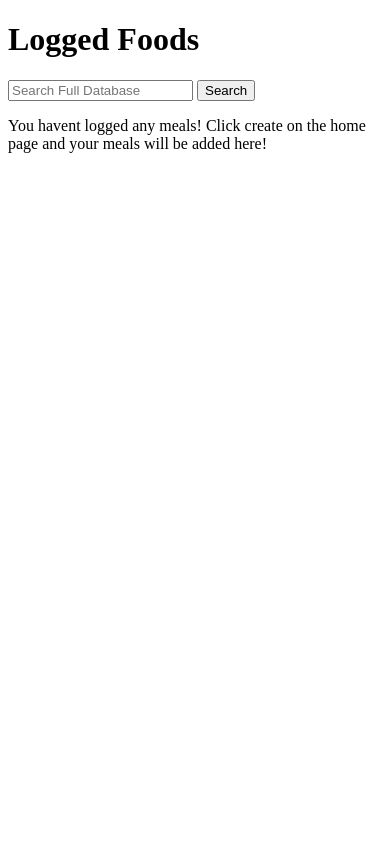
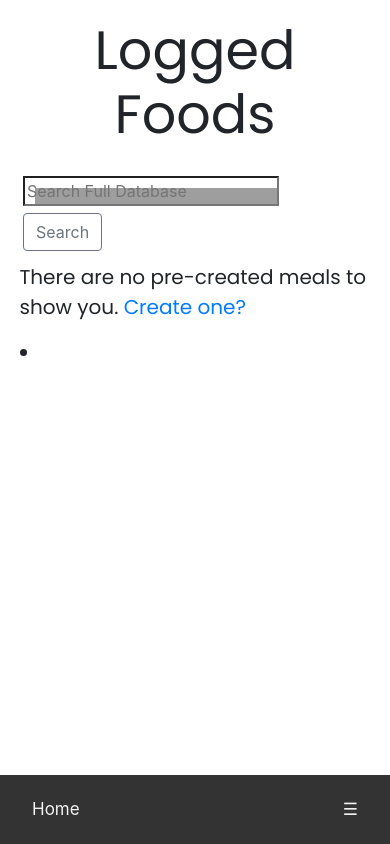
Before and after one commit to madelinecodes/Calorie-Tracker, a Django app: page /add_food in a window 390 px wide. Run offline with Django 3.2, Linux system fonts and the light colour scheme; some libraries are stand-ins or nearby versions; grey boxes are pictures that could not be loaded.

Commit message:
bug fixes and some formatting

```diff
--- /dev/null
+++ b/tracker/static/css/styles.css
@@ -0,0 +1,154 @@
+  .navbar {
+    background-color: #333;
+    overflow: hidden;
+    position: fixed;
+    bottom: 0%;
+    width: 100%;
+    margin-top: 5%;
+  }
+
+  .navbar a {
+    display: inline-block;
+    color: #f2f2f2;
+    text-align: center;
+    padding: 14px 16px;
+    text-decoration: none;
+    font-size: 17px;
+    justify-content: space-evenly;
+
+  }
+
+  .navbar a:hover {
+    background-color: #ddd;
+    color: black;
+  }
+
+  .navbar a.active {
+    background-color: rgb(62, 152, 194);
+    color: white;
+  }
+
+  .body {
+    height: 100%;
+    background-color: rgb(255, 255, 255);
+  }
+
+  .bodyText{
+    margin-left: 5%;
+    margin-right: 5%;
+  }
+
+  .navbar .icon {
+    display: none;
+  }
+
+  h1 {
+    font-family: 'Poppins', sans-serif;
+    font-size: 54px;
+    text-align: center;
+    padding: 5%;
+  }
+
+  p,li {
+    font-family: 'Poppins', sans-serif;
+    font-size: 20px;
+    margin-top: 2%;
+  }
+
+  input {
+    margin: 1%
+  }
+
+  #loggedInAs {
+    padding:15px;
+    color: black;
+    position: fixed;
+    text-align: right;
+    top: 0;
+    right: 0;
+    background-color:rgb(255, 255, 255);
+  }
+
+  .infoList {
+    list-style-type: none;
+    margin-top: 5%;
+  }
+
+  .infoList li {
+    margin-top: 2%;
+    text-align: center;
+  }
+  #calLeft {
+    font-size: 25px;
+    margin-bottom: 5%;
+  }
+
+  .error {
+    color: darkred
+  }
+
+  .center {
+    text-align: center;
+  }
+
+  #zero {
+    display:block;
+    float:left;
+    margin:0%;
+    font-size: 15px;
+    margin-right: 1%;
+  }
+
+  #goal {
+    display:block;
+    float:right;
+    margin:0%;
+    font-size: 15px;
+    margin-left: 1%;
+  }
+
+  .progress {
+    margin-top: 3px;
+  }
+
+  #progressbar {
+    display: inline-block;
+    text-align: center;
+    margin: 0;
+    padding: 0;
+    width: 90%;
+    position: relative;
+    justify-content: space-evenly;
+
+  }
+
+  @media screen and (max-width: 600px) {
+    .navbar a:not(:first-child) {display: none;}
+    .navbar a.icon {
+      float: right;
+      display: block;
+    }
+  }
+
+  @media screen and (max-width: 600px) {
+    .navbar.responsive a.icon {
+      position: absolute;
+      right: 0;
+      bottom: 0;
+    }
+    .navbar.responsive a {
+      float: none;
+      display: block;
+      text-align: left;
+    }
+  }
+
+  input[name=search] {
+    background-image: url('searchicon.png');
+    background-position: 10px 10px;
+    background-repeat: no-repeat;
+  }
+
+  input[name=search]:focus {
+    width: 90%;
+  }
--- a/tracker/templates/tracker/base.html
+++ b/tracker/templates/tracker/base.html
@@ -1,11 +1,50 @@
 {% load static %}
 <!DOCTYPE html>
 <html>
-    <head>
-        <title>{% block title %}{% endblock %}</title>
-    </head>
-    <body>
+
+<head>
+    <meta name="viewport" content="width=device-width, initial-scale=1">
+    <link rel="stylesheet" href="https://maxcdn.bootstrapcdn.com/bootstrap/4.0.0/css/bootstrap.min.css" integrity="sha384-Gn5384xqQ1aoWXA+058RXPxPg6fy4IWvTNh0E263XmFcJlSAwiGgFAW/dAiS6JXm" crossorigin="anonymous">
+    <link href="https://fonts.googleapis.com/css?family=Poppins" rel="stylesheet">
+    <link rel="stylesheet" href="{% static 'css/styles.css' %}">
+    <script src="https://code.jquery.com/jquery-3.2.1.slim.min.js" integrity="sha384-KJ3o2DKtIkvYIK3UENzmM7KCkRr/rE9/Qpg6aAZGJwFDMVNA/GpGFF93hXpG5KkN" crossorigin="anonymous"></script>
+    <script src="https://cdnjs.cloudflare.com/ajax/libs/popper.js/1.12.9/umd/popper.min.js" integrity="sha384-ApNbgh9B+Y1QKtv3Rn7W3mgPxhU9K/ScQsAP7hUibX39j7fakFPskvXusvfa0b4Q" crossorigin="anonymous"></script>
+    <script src="https://maxcdn.bootstrapcdn.com/bootstrap/4.0.0/js/bootstrap.min.js" integrity="sha384-JZR6Spejh4U02d8jOt6vLEHfe/JQGiRRSQQxSfFWpi1MquVdAyjUar5+76PVCmYl" crossorigin="anonymous"></script>    <title > {% block title %}{% endblock %}</title>
+
+</head>
+
+<body class='body'>
+    {% if username is not None %}
+        <div id='loggedInAs'>
+           <p> Logged in as: </p><br>
+            <p>{{ user.username }}</p>
+        </div>
+    {% endif %}
+    <div class='bodyText' >
         {% block body %}
         {% endblock %}
-    </body>
+    </div>
+    <div class="navbar" id="NavbarID">
+        <a href="{% url 'index' %}">Home</a>
+        <a href="{% url 'meals' %}">Recent Foods</a>
+        <a href="{% url 'create_meal' %}">Create New</a>
+        <a href="{% url 'goal_change' %}">Change Target</a>
+        {% if user.username != None %}
+           <a href="{% url 'logout' %}">Logout</a>
+        {% endif %}
+        <a href="javascript:void(0);" class="icon" onclick="myFunction()">&#9776;</a>
+    </div>
+
+    <script>
+        function myFunction() {
+            var x = document.getElementById("NavbarID");
+            if (x.className === "navbar") {
+                x.className += " responsive";
+            } else {
+                x.className = "navbar";
+            }
+        }
+    </script>
+</body>
+
 </html>
--- a/tracker/templates/tracker/goal_change.html
+++ b/tracker/templates/tracker/goal_change.html
@@ -2,10 +2,11 @@
 
 {% block body %}
 <h1>Set Your Goal</h1>
+<p>If you don't, your goal will auto-set to <b>2000</b> calories per day</p>
 <form action="{% url 'goal_change' %}" method="post">
     {% csrf_token %}
-    <input name="goal" placeholder="Daily goal calories" type="number" min="0"/>
-    <input type="submit" value="Set"/>
+    <input name="goal" placeholder="Daily goal calories" type="number" min="0" required/>
+    <input type="submit"  class="btn btn-outline-success" value="Set"/>
 </form>
 
 {% endblock %}
--- a/tracker/templates/tracker/login.html
+++ b/tracker/templates/tracker/login.html
@@ -11,7 +11,7 @@
     {% csrf_token %}
     <input name="username" type="text"/>
     <input name="password" type="password"/>
-    <input type="submit" value="Login"/>
+    <input type="submit"  class="btn btn-outline-success" value="Login"/>
 </form>
 
 <li><a href="{% url 'register' %}">Register?</a></li>
--- a/tracker/templates/tracker/meals.html
+++ b/tracker/templates/tracker/meals.html
@@ -8,24 +8,26 @@
     <h1>Logged Foods</h1>
     <form action="{% url 'meals' %}" method="post">
         {% csrf_token %}
-        <input name= "search" type="text" placeholder="Search Full Database">
-        <input type="submit" value="Search">
+        <input name= "search" type="text" placeholder="Search Full Database" required>
+        <input type="submit" class="btn btn-outline-secondary" value="Search">
     </form>
 
 {% if meals %}
     {% for meal in meals %}
         <div>
-            {{ meal.name }} : {{ meal.kcal }} Calories (on {{ meal.date|date:"D M d" }})
+            <p>{{ meal.name }} : {{ meal.kcal }} Calories (on {{ meal.date|date:"D M d" }})</p>
         </div>
         <form action="{% url 'add_food' %}" method="post">
                 {% csrf_token %}
                 <input name="food_name" type="hidden" value="{{ meal.name }}">
                 <input name="food_kcal" type="hidden" value="{{ meal.kcal }}">
-                <input type="submit" value="Add Food">
+                <input type="submit"  class="btn btn-outline-success" value="Add Food">
         </form>
 
     {% endfor %}
 {% else %}
-    <p>You havent logged any meals! Click create on the home page and your meals will be added here!</p>
+    <p>There are no pre-created meals to show you.<a href="{% url 'create_meal' %}"> Create one? </a></p>
+    <li></li>
 {% endif %}
+
 {% endblock %}
--- a/tracker/templates/tracker/register.html
+++ b/tracker/templates/tracker/register.html
@@ -12,6 +12,6 @@
     <input name="username" placeholder="Create Username" type="text"/>
     <input name="email" placeholder="Enter email" type="text"/>
     <input name="password" placeholder="Create Password" type="password"/>
-    <input type="submit" value="Register"/>
+    <input type="submit"  class="btn btn-outline-success" value="Register"/>
 </form>
 {% endblock %}
--- a/tracker/views.py
+++ b/tracker/views.py
@@ -22,12 +22,14 @@ def index(request):
         kcal_left = goal_cals
     if not request.user.is_authenticated:
         return render(request, "tracker/login.html", {"message": None})
+    progress = (int(kcal) / int(goal_cals)) * 100
     context = {
         "user": request.user,
         "date": datetime.date.today(),
         "kcal_total": int(kcal_total),
         "kcal_left": int(kcal_left),
-        "kcal_goal": int(goal_cals)
+        "kcal_goal": int(goal_cals),
+        "progress": int(progress)
     }
     return render(request, "tracker/index.html", context)
 
@@ -41,16 +43,19 @@ def goal_change(request):
 
 def register(request):
     if request.method == 'POST':
-        user = User.objects.create_user(username=request.POST["username"],
-            email=request.POST["email"],
-            password=request.POST["password"])
-        user.save()
-        profile = Profile.objects.create(
-            goal_cals=2000,
-            user=user)
-        profile.save()
-        login(request, user)
-        return HttpResponseRedirect(reverse("index"))
+        try:
+            user = User.objects.create_user(username=request.POST["username"],
+                email=request.POST["email"],
+                password=request.POST["password"])
+            user.save()
+            profile = Profile.objects.create(
+                goal_cals=2000,
+                user=user)
+            profile.save()
+            login(request, user)
+            return HttpResponseRedirect(reverse("index"))
+        except:
+            return error(request, 'You must fill in all info')
     elif request.method == 'GET':
         return render(request, "tracker/register.html")
 
@@ -88,13 +93,16 @@ def meals(request):
 
 def create_meal(request):
     if request.method == 'POST':
-        meal = Meal.objects.create(
-            userfk = request.user,
-            name = request.POST["name"],
-            kcal = request.POST["kcal"],
-            date = datetime.date.today())
-        meal.save()
-        return HttpResponseRedirect( "/")
+        try:
+            meal = Meal.objects.create(
+                userfk = request.user,
+                name = request.POST["name"],
+                kcal = request.POST["kcal"],
+                date = datetime.date.today())
+            meal.save()
+            return HttpResponseRedirect( "/")
+        except:
+            return error(request, 'You left one or more fields blank.')
     elif request.method == 'GET':
         return render(request, "tracker/create_meal.html")
 
@@ -111,3 +119,9 @@ def add_food(request):
         return HttpResponseRedirect( "/")
     else:
         return render(request, "tracker/meals.html")
+
+def error(request, msg):
+    context = {
+        'msg': msg
+    }
+    return render(request, 'tracker/error.html', context)
```
Also changed, not shown: tracker/templates/tracker/create_meal.html (+4 -4 lines), tracker/templates/tracker/error.html (added, +12 -0 lines), tracker/templates/tracker/index.html (+14 -14 lines), db.sqlite3, tracker/static/tracker/styles.css (deleted).
